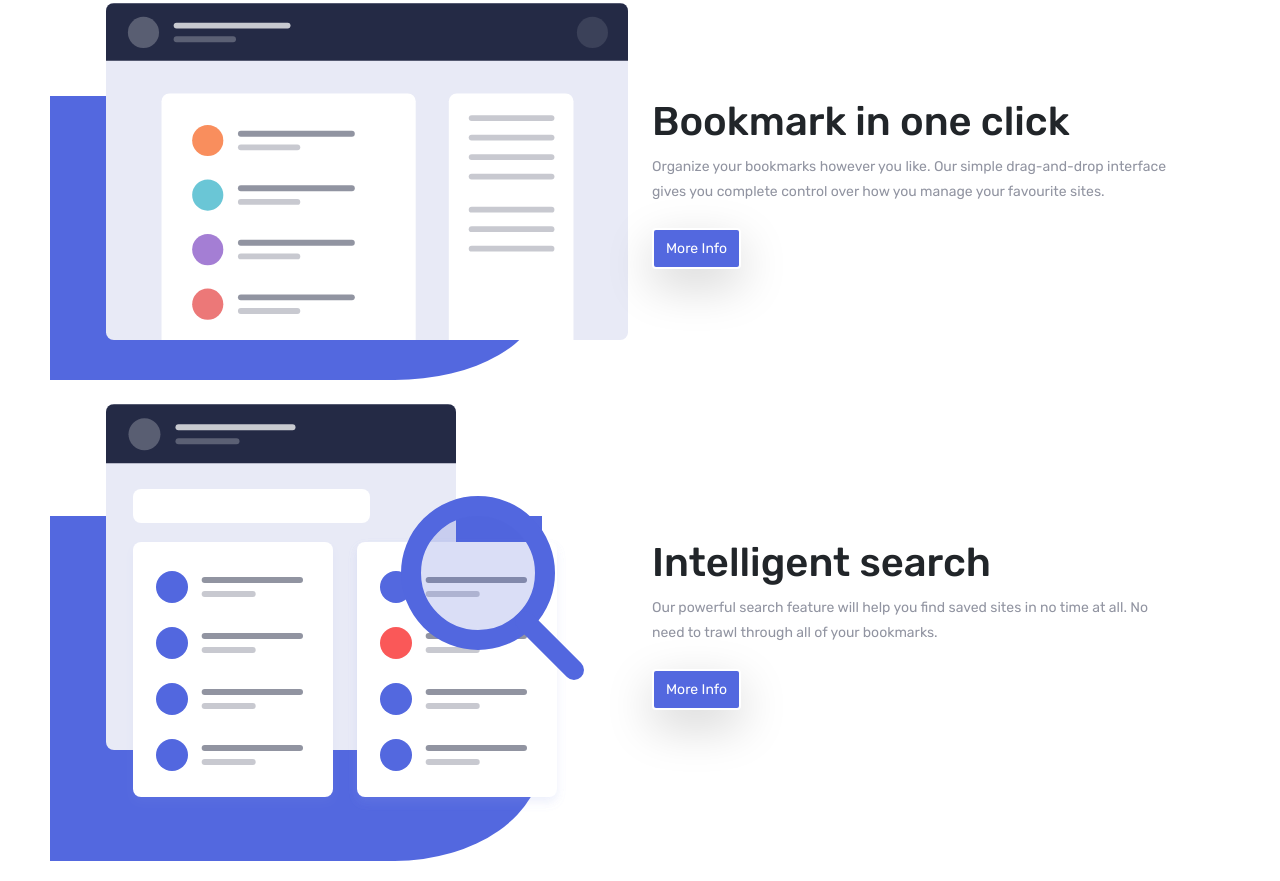
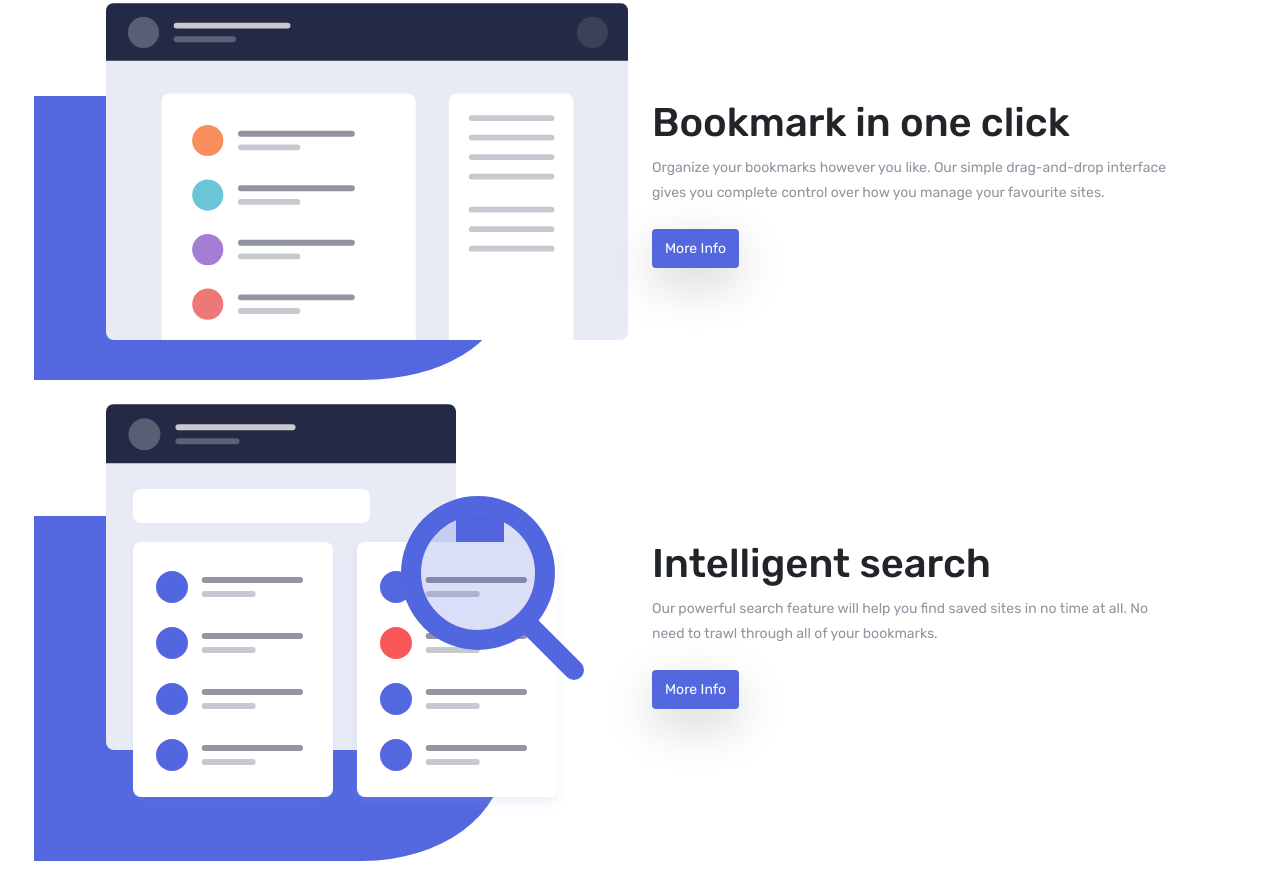
Before and after one commit to Ashish8449/Bookmark-landing-page, a plain HTML site: page index.html in a window 1280 px wide. Shown: the part 673-1554 px from the top of the page. Drawn offline with nearby package versions, Linux system fonts and the light colour scheme.

Commit message:
few change in  btn

```diff
--- a/index.html
+++ b/index.html
@@ -672,6 +672,9 @@
         </div>
       </div>
     </section>
+    <footer class="bg-black">
+
+    </footer>
 
 
     <!-- Bootstrap JS -->
--- a/style.css
+++ b/style.css
@@ -63,7 +63,7 @@ nav ul li a:hover{
 
   }
   .btnhero1{
-    border: 2px solid white;
+    border: 2px solid none;
   }
 
 /*------------------------------------------------------------------
@@ -140,9 +140,9 @@ div.relative {
     border-radius: 0 0 30% 0%;
     top: 25%;
     /* top: 0%; */
-    right: 18%;
+    right: 25%;
     z-index: -1;
-    width: 90%;
+    width: 86%;
     height: 77%;
 
 }
```
